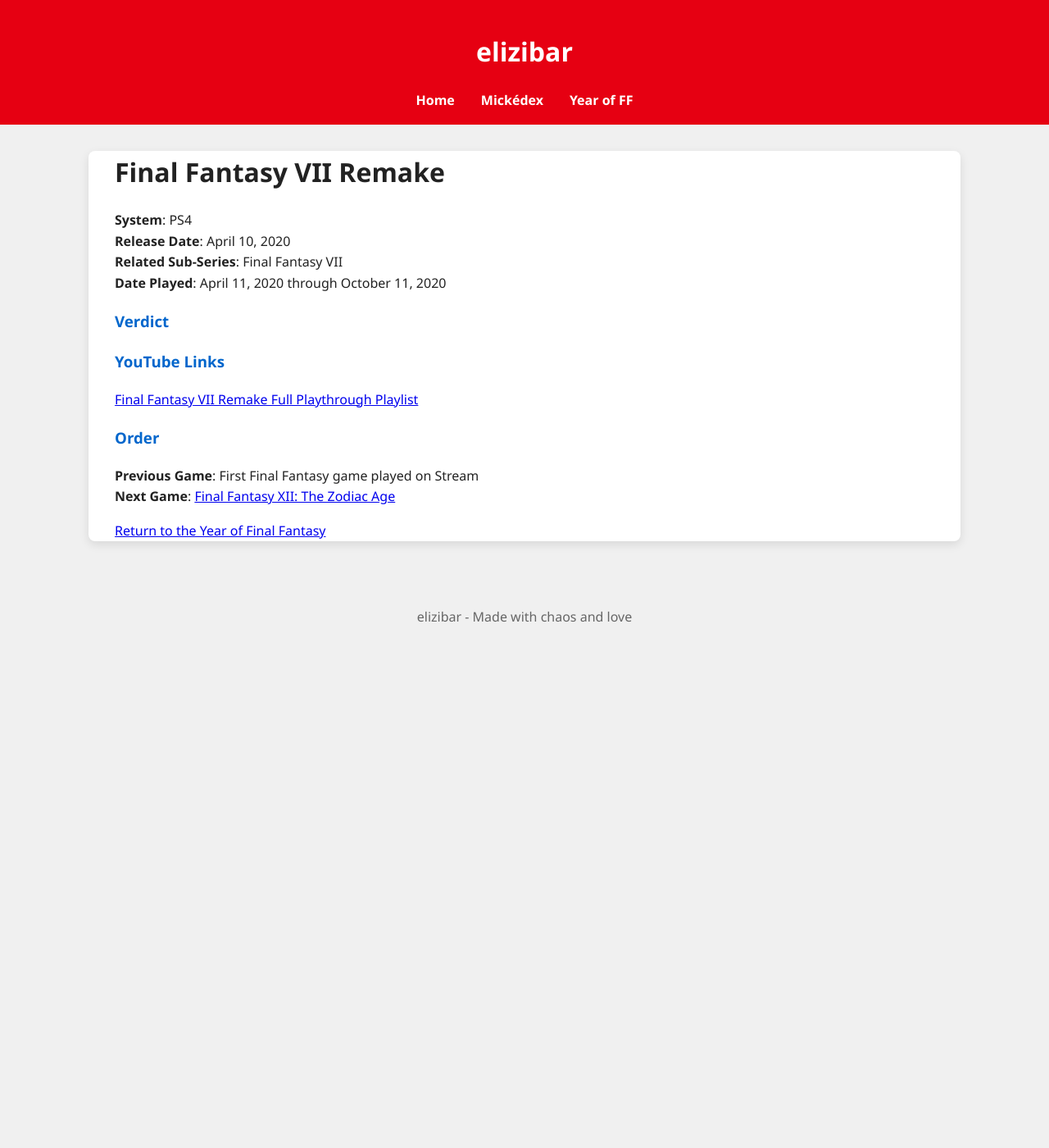
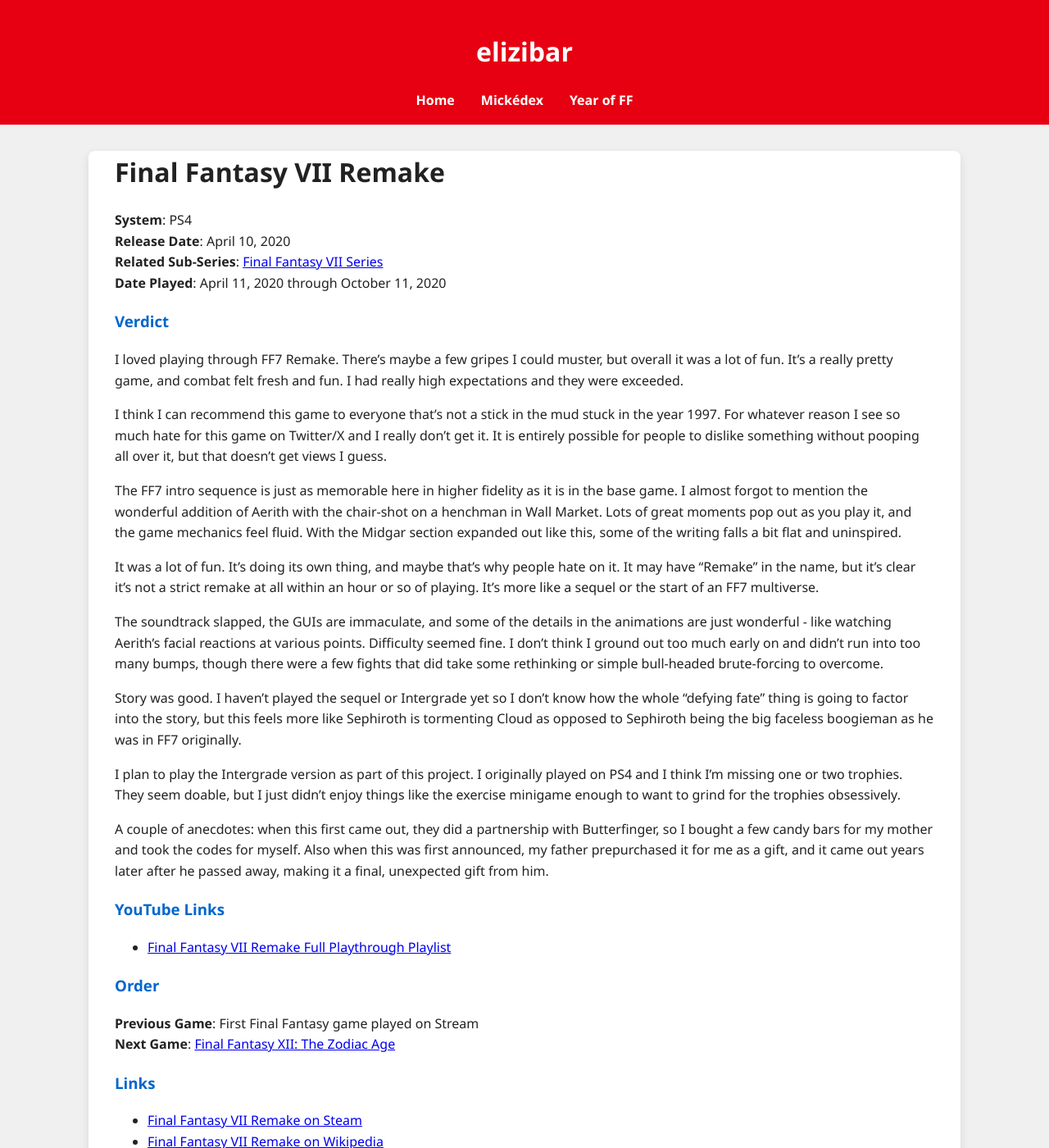
Before and after one commit to elizibar/elizibar.github.io, a Jekyll site: the page built from yearoffinalfantasy/FF7/ff7remake.md, in a window 1280 px wide and 1400 px high. Shown: the whole window at 82% size. Built offline with Jekyll 4.4.1, drawn with Linux system fonts in a browser that asks for light colours.

Commit message:
Update ff7remake.md

```diff
--- a/yearoffinalfantasy/FF7/ff7remake.md
+++ b/yearoffinalfantasy/FF7/ff7remake.md
@@ -8,16 +8,38 @@
 
 **System**: PS4
 **Release Date**: April 10, 2020
-**Related Sub-Series**: Final Fantasy VII
+**Related Sub-Series**: [Final Fantasy VII Series](/yearoffinalfantasy/ff7series/)
 **Date Played**: April 11, 2020 through October 11, 2020
 
 ### Verdict
 
+I loved playing through FF7 Remake. There's maybe a few gripes I could muster, but overall it was a lot of fun. It's a really pretty game, and combat felt fresh and fun. I had really high expectations and they were exceeded.
+
+I think I can recommend this game to everyone that's not a stick in the mud stuck in the year 1997. For whatever reason I see so much hate for this game on Twitter/X and I really don't get it. It is entirely possible for people to dislike something without pooping all over it, but that doesn't get views I guess.
+
+The FF7 intro sequence is just as memorable here in higher fidelity as it is in the base game. I almost forgot to mention the wonderful addition of Aerith with the chair-shot on a henchman in Wall Market. Lots of great moments pop out as you play it, and the game mechanics feel fluid. With the Midgar section expanded out like this, some of the writing falls a bit flat and uninspired.
+
+It was a lot of fun. It's doing its own thing, and maybe that's why people hate on it. It may have "Remake" in the name, but it's clear it's not a strict remake at all within an hour or so of playing. It's more like a sequel or the start of an FF7 multiverse.
+
+The soundtrack slapped, the GUIs are immaculate, and some of the details in the animations are just wonderful - like watching Aerith's facial reactions at various points. Difficulty seemed fine. I don't think I ground out too much early on and didn't run into too many bumps, though there were a few fights that did take some rethinking or simple bull-headed brute-forcing to overcome.
+
+Story was good. I haven't played the sequel or Intergrade yet so I don't know how the whole "defying fate" thing is going to factor into the story, but this feels more like Sephiroth is tormenting Cloud as opposed to Sephiroth being the big faceless boogieman as he was in FF7 originally.
+
+I plan to play the Intergrade version as part of this project. I originally played on PS4 and I think I'm missing one or two trophies. They seem doable, but I just didn't enjoy things like the exercise minigame enough to want to grind for the trophies obsessively.
+
+A couple of anecdotes: when this first came out, they did a partnership with Butterfinger, so I bought a few candy bars for my mother and took the codes for myself. Also when this was first announced, my father prepurchased it for me as a gift, and it came out years later after he passed away, making it a final, unexpected gift from him.
+
 ### YouTube Links
-[Final Fantasy VII Remake Full Playthrough Playlist](https://www.youtube.com/playlist?list=PL-oNO4nnzhsXBKC7Cp8U55ftJiVhZ34bL)
+
+- [Final Fantasy VII Remake Full Playthrough Playlist](https://www.youtube.com/playlist?list=PL-oNO4nnzhsXBKC7Cp8U55ftJiVhZ34bL)
 
 ### Order
 **Previous Game**: First Final Fantasy game played on Stream
 **Next Game**: [Final Fantasy XII: The Zodiac Age](/yearoffinalfantasy/ff12/)
 
+### Links
+
+- [Final Fantasy VII Remake on Steam](https://store.steampowered.com/app/1462040/FINAL_FANTASY_VII_REMAKE_INTERGRADE/)
+- [Final Fantasy VII Remake on Wikipedia](https://en.wikipedia.org/wiki/Final_Fantasy_VII_Remake)
+
 [Return to the Year of Final Fantasy](/yearoffinalfantasy/)
```
